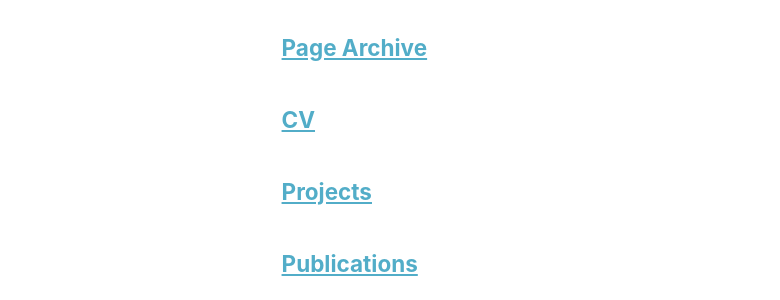
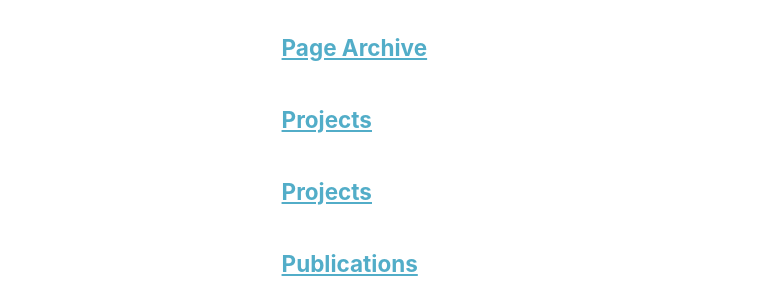
Before and after one commit to PotatoPeeler3000/potatopeeler3000.github.io, a Jekyll site: the page built from _pages/page-archive.html, in a window 1280 px wide and 900 px high, scrolled down 560 px. Shown: the part 154-454 px from the top of the window, without its empty margins (0-780 px from the left). Built offline with Jekyll 4.4.1, drawn with Linux system fonts in a browser that asks for light colours.

Commit message:
Update portfolio.html

```diff
--- a/_pages/portfolio.html
+++ b/_pages/portfolio.html
@@ -1,7 +1,7 @@
 ---
 layout: archive
-title: "CV"
-permalink: /cv/
+title: "Projects"
+permalink: /projects/
 author_profile: true
 redirect_from:
   - /resume
```
